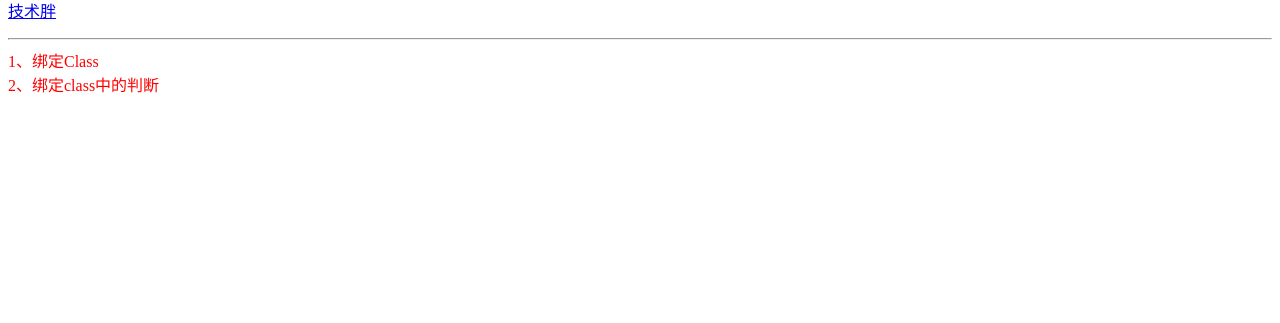
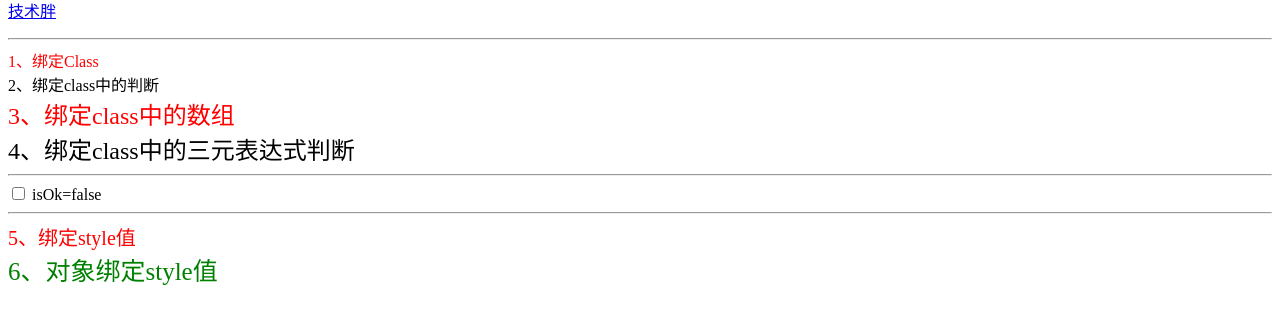
Before and after one commit to shareLing/vue-demo, a website: page example/v-bind.html in a window 1280 px wide. Shown: the part 279-602 px from the top of the page. Drawn offline with Linux system fonts and the light colour scheme.

Commit message:
vue的内部指令

```diff
--- a/example/v-bind.html
+++ b/example/v-bind.html
@@ -16,13 +16,24 @@
     <hr>
        <div :class="className"> 1、绑定Class</div>
        <div :class="{classA:isOk}">2、绑定class中的判断</div>
+       <div :class="[classA,classB]">3、绑定class中的数组</div>
+       <div :class="isOk?classA:classB">4、绑定class中的三元表达式判断</div>
+       <hr>
+        <div>
+        <input type="checkbox" id="isOk" v-model="isOk">
+        <label for="isOk">isOk={{isOk}}</label>
+        </div>
+        <hr>
+        <!--CSS 属性名可以用驼峰式 (camelCase) 或短横线分隔 (kebab-case，记得用单引号括起来) 来命名：-->
+        <div :style="{color: activeColor,'font-size': fontSize}">5、绑定style值</div>
+        <div :style="styleObject">6、对象绑定style值</div>
     </div>
     <style>
     .classA{
         color: red;
     }
     .classB{
-        color: green;
+        font-size: 150%;
     }
     </style>
 
@@ -33,7 +44,15 @@
            imgSrc:"http://jspang.com/wp-content/uploads/2017/02/vue01-2.jpg",
            webUrl:"http://jspang.com",
            className:'classA',
-           isOk:true
+           isOk:false,
+           classA:'classA',
+           classB:'classB',
+           activeColor:'red',
+           fontSize:'20px',
+            styleObject:{
+            fontSize:'25px',
+            color:'green'
+             }
         }
     })
     </script>
```
Also changed, not shown: example/other.html (added, +30 -0 lines), index.html (+1 -0 lines).
